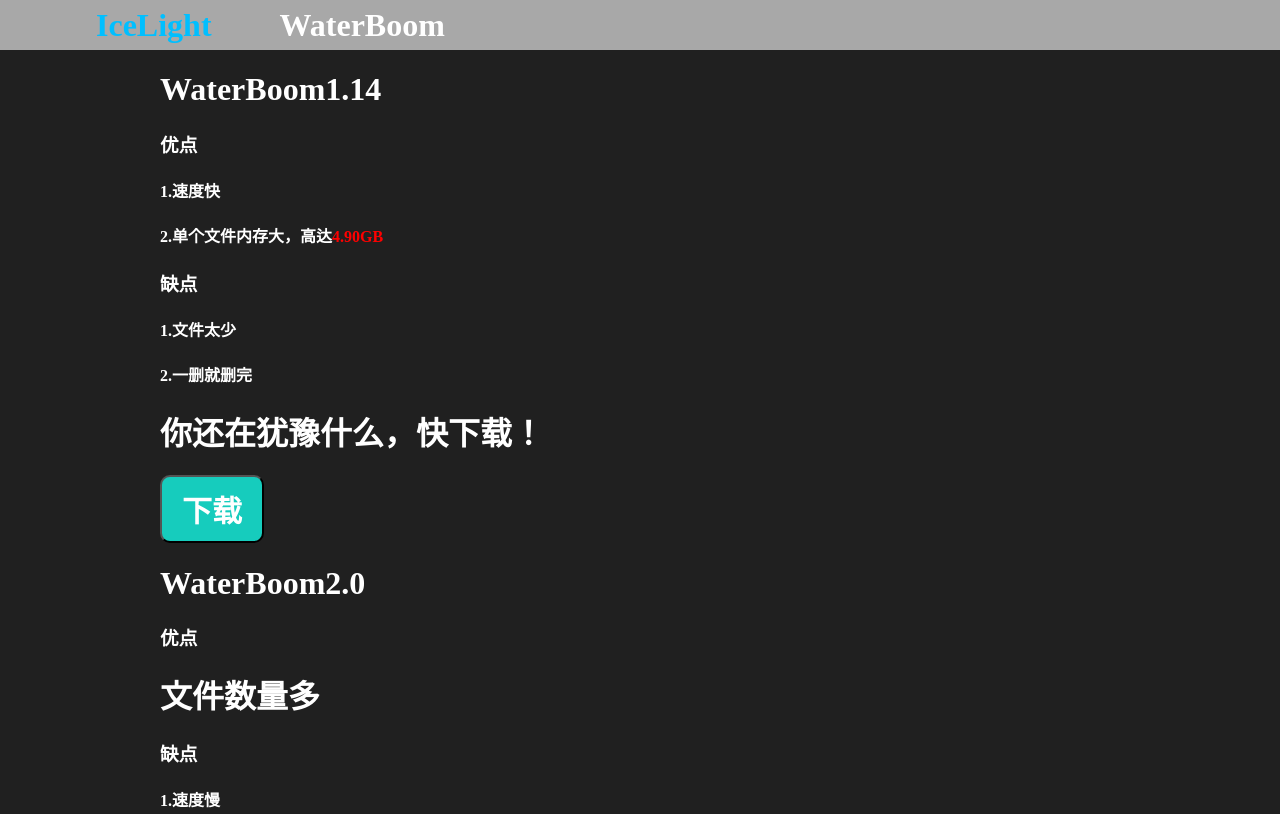
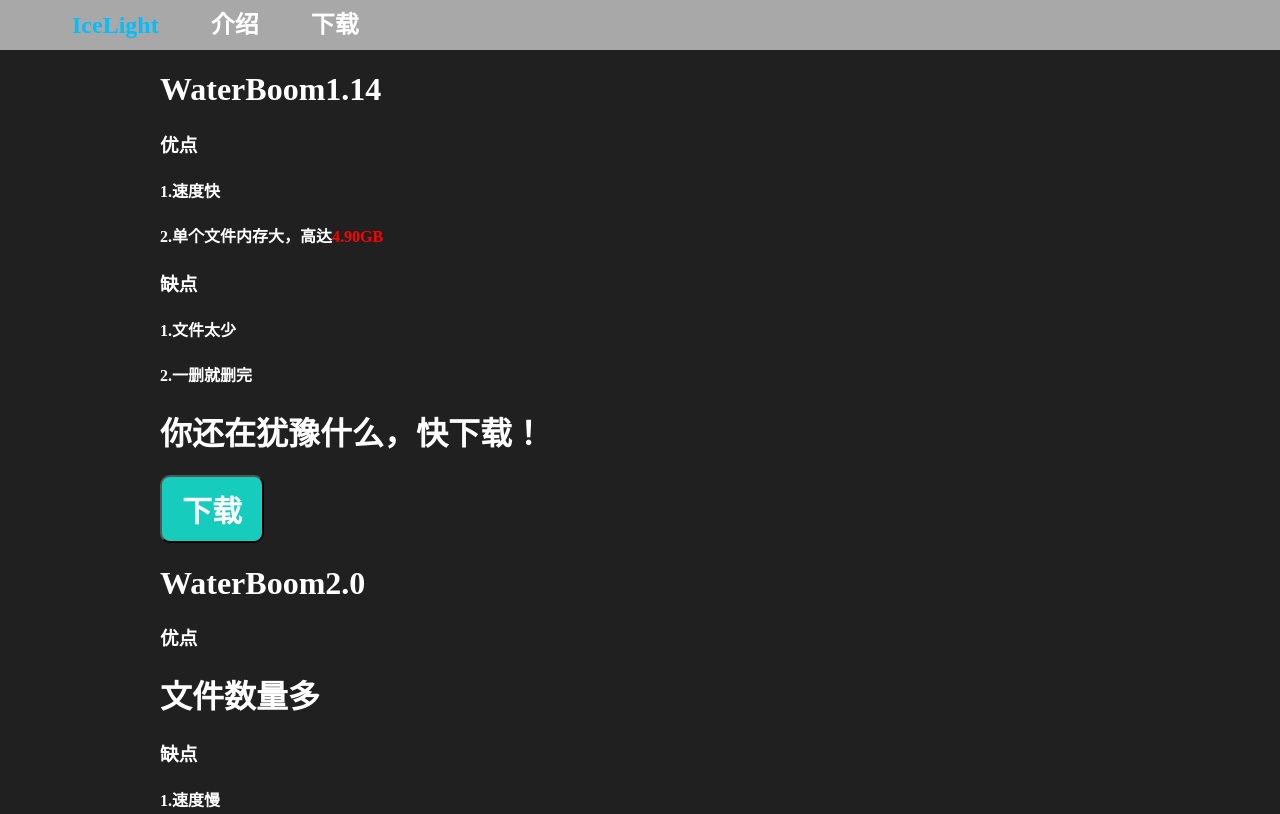
Before and after one commit to XetrozCAI/icelight.github.io, a plain HTML site: page waterboom/index.html in a window 1280 px wide. Shown: the top 814 px of the page. Drawn offline with Linux system fonts and the light colour scheme.

Commit message:
Update index.html

```diff
--- a/waterboom/index.html
+++ b/waterboom/index.html
@@ -37,10 +37,13 @@
 	<body class="titleset">
 		<div style="background-color:#a8a8a8;height:50px;text-indent: 0em;">
 			<a href="https://icelight-studio.github.io">
-				<h1 class="titleset" style="text-indent: 3em;line-height: 50px;color:deepskyblue;display:inline-block;">IceLight</h1>
+				<h2 class="titleset" style="text-indent: 3em;line-height: 50px;color:deepskyblue;display:inline-block;">IceLight</h2>
 			</a>
-			<a href="https://icelight-studio.github.io/waterboom">
-				<h1 class="titleset" style="text-indent: 2em;line-height: 50px;color:white;display:inline-block;">WaterBoom</h1>
+			<a href="https://icelight-studio.github.io/introduction">
+				<h2 class="titleset" style="text-indent: 2em;line-height: 50px;color:white;display:inline-block;">介绍</h2>
+			</a>
+			<a href="https://icelight-studio.github.io/download">
+				<h2 class="titleset" style="text-indent: 2em;line-height: 50px;color:white;display:inline-block;">下载</h2>
 			</a>
 		</div>
 		<h1>WaterBoom1.14</h1>
@@ -51,7 +54,7 @@
 		<h4>1.文件太少</h4>
 		<h4>2.一删就删完</h4>
 		<h1>你还在犹豫什么，快下载！</h1>
-		<div style="text-indent: 10em;"><button type="button" class="button"><a href="WaterBoom1.14.exe" download="WaterBoom1.14.exe">下载</a></button></div>
+		<div><button type="button" class="button"><a href="WaterBoom1.14.exe" download="WaterBoom1.14.exe">下载</a></button></div>
 		<h1>WaterBoom2.0</h1>
 		<h3>优点</h3>
 		<h1>文件数量多</h1>
@@ -59,6 +62,6 @@
 		<h4>1.速度慢</h4>
 		<h4>2.单个文件太小</h4>
 		<h1>太好了！立即下载！</h1>
-		<div style="text-indent: 10em;"><button type="button" class="button"><a href="WaterBoom2.0.exe" download="WaterBoom2.0.exe">下载</a></button></div>
+		<div><button type="button" class="button"><a href="WaterBoom2.0.exe" download="WaterBoom2.0.exe">下载</a></button></div>
 	</body>
 </html>
```
